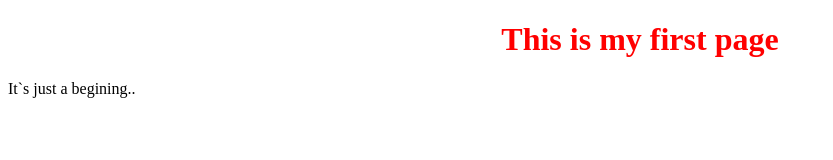
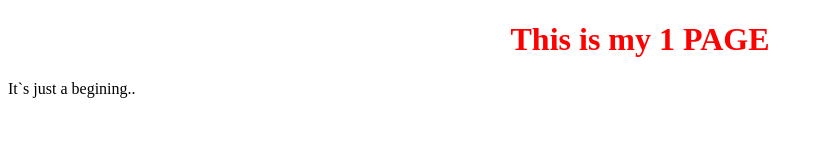
Before and after one commit to ko-ro/ko-ro.gothub.io, a plain HTML site: page index.html in a window 1280 px wide. Shown: the whole page, without its empty margins (0-833 px from the left). Drawn offline with Linux system fonts and the light colour scheme.

Commit message:
PAge Caps

```diff
--- a/index.html
+++ b/index.html
@@ -7,7 +7,7 @@
 </head>
 <body>
     <div class="div">
-    	<h1>This is my first page</h1>
+    	<h1>This is my 1 PAGE</h1>
 		<p>It`s just  a begining..</p>
     </div>
 </body>
```
